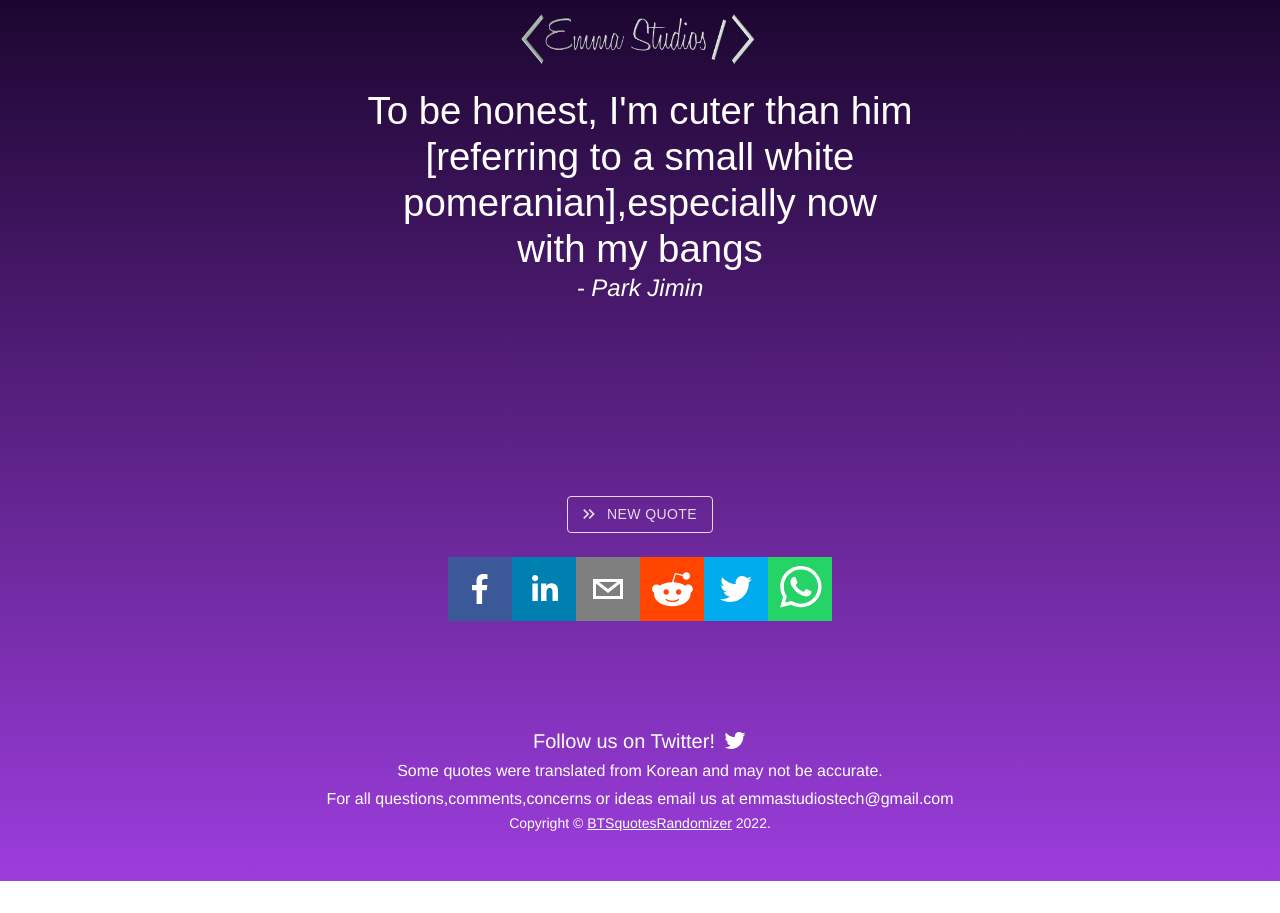
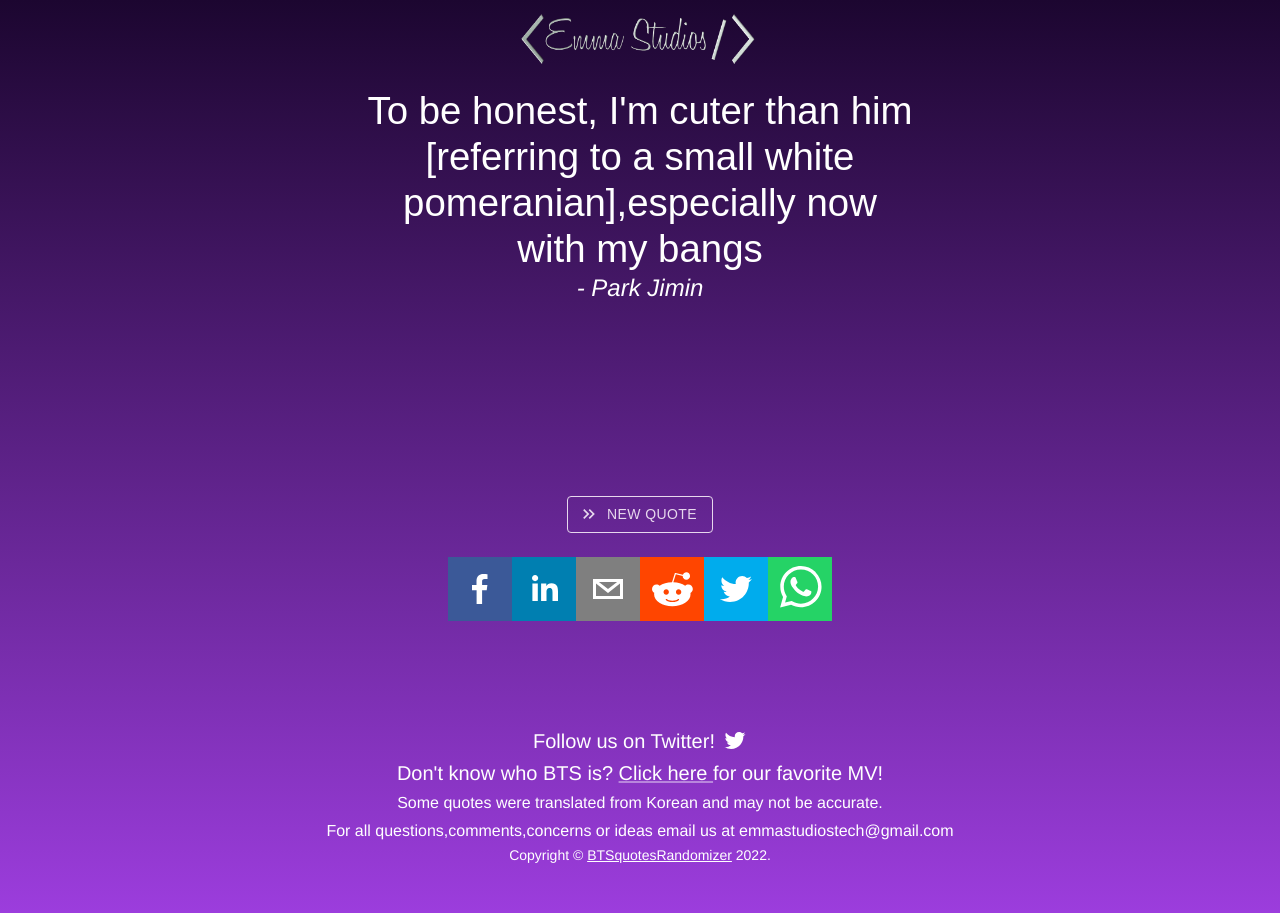
Before and after one commit to EmmaSecrest/btsQuotesRandomizer, a React (Create React App) app: page / in a window 1280 px wide. Before the commit the page ends 881 px from the top, so only its background shows below. Built offline with nearby package versions, Linux system fonts and the light colour scheme.

Commit message:
added a link to favorite MV

```diff
--- a/src/footer/footer.js
+++ b/src/footer/footer.js
@@ -2,6 +2,7 @@ import Box from '@mui/material/Box';
 import Typography from '@mui/material/Typography';
 import Copyright from './copyright';
 import TwitterIcon from '@mui/icons-material/Twitter';
+import Link from '@mui/material/Link';
 
 export default function Footer(){
     return(
@@ -27,6 +28,13 @@ export default function Footer(){
             }}
           />
         </Typography>
+        <Typography
+          variant='h6'
+          align="center"
+          color="#fff"
+        >
+          Don't know who BTS is? <Link href = 'https://www.youtube.com/watch?v=kTlv5_Bs8aw&ab_channel=HYBELABELS' color = "#fff" sx = {{ "&:hover":{color:'#C8A3E5 '}}} target ='_blank'>Click here </Link> for our favorite MV!
+        </Typography>
 
 
         <Typography
```
